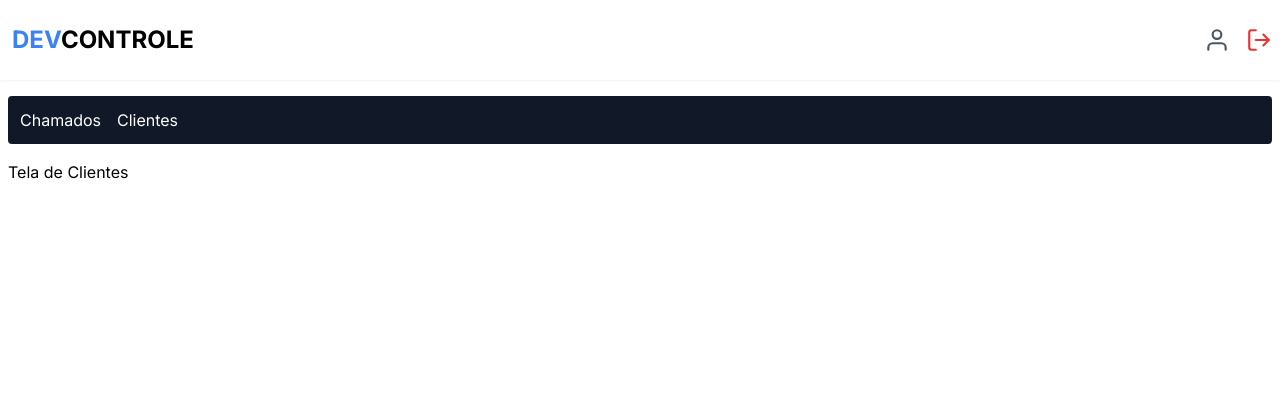
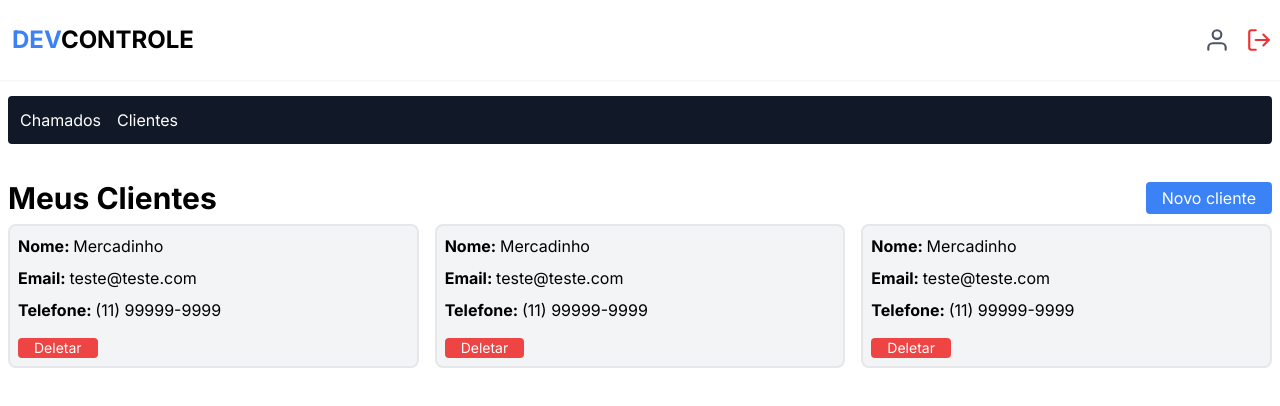
Before and after one commit to felipemariano29/dev-controle, a Next.js app: page /dashboard/customer in a window 1280 px wide. Shown: the top 406 px of the page. Built offline with nearby package versions, Linux system fonts and the light colour scheme; no server answers; sample sign-in values are in the browser's storage.

Commit message:
Created customer page

```diff
--- /dev/null
+++ b/src/app/dashboard/customer/components/card/index.tsx
@@ -0,0 +1,24 @@
+export function CustomerCard() {
+  return (
+    <article className="flex flex-col bg-gray-100 border-2 p-2 rounded-lg gap-2 hover:scale-105 transition-transform">
+      <h2>
+        <span className="font-bold">Nome: </span>
+        Mercadinho
+      </h2>
+
+      <p>
+        <span className="font-bold">Email: </span>
+        teste@teste.com
+      </p>
+
+      <p>
+        <span className="font-bold">Telefone: </span>
+        (11) 99999-9999
+      </p>
+
+      <button className="bg-red-500 px-4 rounded text-white mt-2 self-start text-sm">
+        Deletar
+      </button>
+    </article>
+  );
+}
--- /dev/null
+++ b/src/app/dashboard/customer/new/page.tsx
@@ -0,0 +1,9 @@
+import { Container } from "@/components/container";
+
+export default function NewCustomer() {
+  return (
+    <Container>
+      <h1>Novo cliente</h1>
+    </Container>
+  );
+}
--- a/src/app/dashboard/customer/page.tsx
+++ b/src/app/dashboard/customer/page.tsx
@@ -1,7 +1,9 @@
 import { Container } from "@/components/container";
 import { authOptions } from "@/lib/auth";
 import { getServerSession } from "next-auth/next";
+import Link from "next/link";
 import { redirect } from "next/navigation";
+import { CustomerCard } from "./components/card";
 
 export default async function Customer() {
   const session = await getServerSession(authOptions);
@@ -11,10 +13,25 @@
   }
   return (
     <Container>
-      <main>
-        <div>
-          <h1>Tela de Clientes</h1>
+      <main className="mt-9 mb-2">
+        <div className="flex items-center justify-between">
+          <h1 className="text-3xl font-bold">Meus Clientes</h1>
+
+          <Link
+            href="/dashboard/customer/new"
+            className="bg-blue-500 text-white px-4 py-1 rounded"
+          >
+            Novo cliente
+          </Link>
         </div>
+
+        <section className="grid grid-cols-1 sm:grid-cols-2 lg:grid-cols-3 gap-4 mt-2">
+          <CustomerCard />
+
+          <CustomerCard />
+
+          <CustomerCard />
+        </section>
       </main>
     </Container>
   );
```
